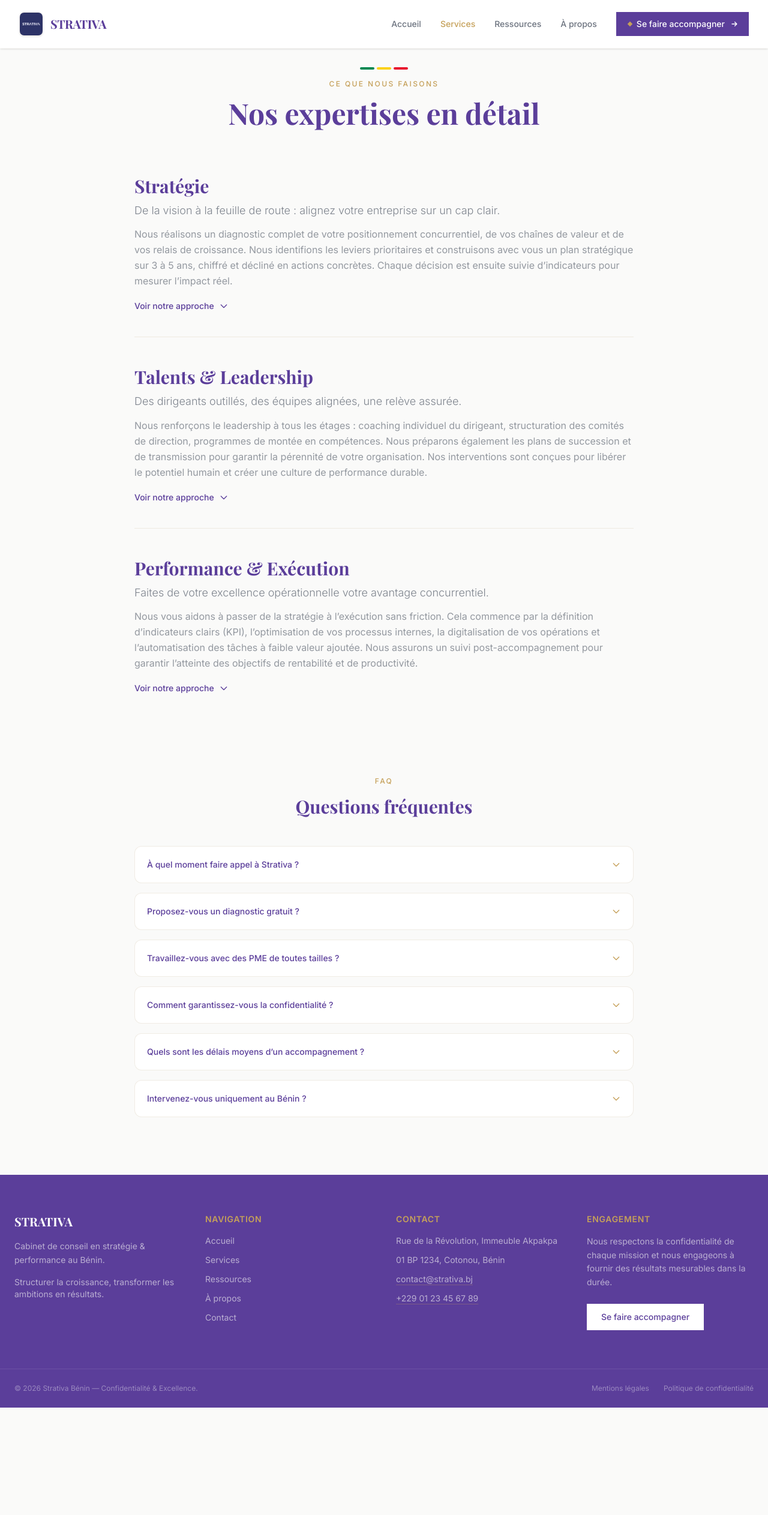
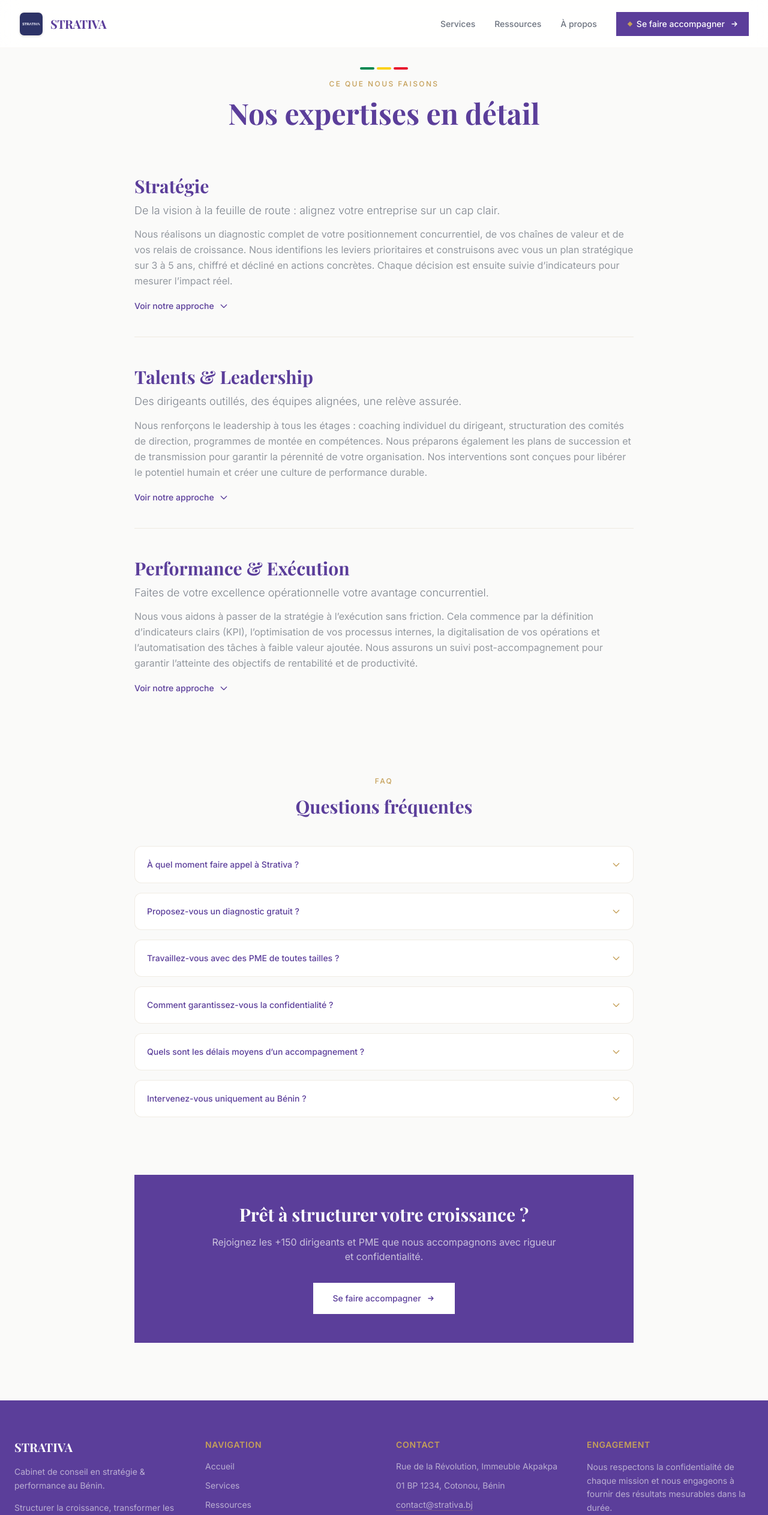
Before and after one commit to PATAWALA/STRATIVA-BENIN, a Next.js app: page /services in a window 1280 px wide. Shown: the top 2525 px of the page at 60% size. Before the commit the page ends 2346 px from the top, so only its background shows below. Built offline with nearby package versions, Linux system fonts and the light colour scheme; a web font is replaced by a local one.

Commit message:
1 update

```diff
--- a/src/app/ressources/page.tsx
+++ b/src/app/ressources/page.tsx
@@ -1,5 +1,6 @@
 import { articles } from '@/data/articles'
 import ArticleCard from '@/components/ArticleCard'
+import Link from 'next/link'
 
 export default function RessourcesPage() {
   return (
@@ -29,6 +30,25 @@ export default function RessourcesPage() {
             <ArticleCard key={article.id} article={article} />
           ))}
         </div>
+
+        {/* CTA */}
+        <div className="mt-20 bg-cream border border-champagne/60 py-10 px-6 sm:px-10 text-center">
+          <h2 className="text-2xl sm:text-3xl font-serif font-bold text-indigo mb-4">
+            Ces analyses vous parlent ?
+          </h2>
+          <p className="text-anthracite/60 text-sm sm:text-base max-w-xl mx-auto mb-8">
+            Nos experts vous accompagnent pour transformer ces insights en actions concrètes pour votre entreprise.
+          </p>
+          <Link
+            href="/contact"
+            className="inline-flex items-center gap-2 bg-indigo px-8 py-4 text-sm font-medium text-white hover:bg-indigo/90 transition-colors"
+          >
+            Se faire accompagner
+            <svg xmlns="http://www.w3.org/2000/svg" className="h-4 w-4" fill="none" viewBox="0 0 24 24" stroke="currentColor">
+              <path strokeLinecap="round" strokeLinejoin="round" strokeWidth={2} d="M13 7l5 5m0 0l-5 5m5-5H6" />
+            </svg>
+          </Link>
+        </div>
       </div>
     </main>
   )
--- a/src/app/services/page.tsx
+++ b/src/app/services/page.tsx
@@ -132,6 +132,25 @@ export default function ServicesPage() {
             ))}
           </div>
         </div>
+
+        {/* CTA global */}
+        <div className="mt-24 bg-indigo py-12 px-6 sm:px-12 text-center">
+          <h2 className="text-2xl sm:text-3xl font-serif font-bold text-white mb-4">
+            Prêt à structurer votre croissance ?
+          </h2>
+          <p className="text-cream/70 text-sm sm:text-base max-w-xl mx-auto mb-8">
+            Rejoignez les +150 dirigeants et PME que nous accompagnons avec rigueur et confidentialité.
+          </p>
+          <Link
+            href="/contact"
+            className="inline-flex items-center gap-2 bg-white text-indigo px-8 py-4 text-sm font-medium hover:bg-gold hover:text-white transition-colors"
+          >
+            Se faire accompagner
+            <svg xmlns="http://www.w3.org/2000/svg" className="h-4 w-4" fill="none" viewBox="0 0 24 24" stroke="currentColor">
+              <path strokeLinecap="round" strokeLinejoin="round" strokeWidth={2} d="M13 7l5 5m0 0l-5 5m5-5H6" />
+            </svg>
+          </Link>
+        </div>
       </div>
     </main>
   )
--- a/src/components/Header.tsx
+++ b/src/components/Header.tsx
@@ -1,45 +1,15 @@
 'use client'
 
-import { useState, useEffect } from 'react'
+import { useState } from 'react'
 import Link from 'next/link'
 import Image from 'next/image'
-import { usePathname } from 'next/navigation'
 
 export default function Header() {
-  const [isScrolled, setIsScrolled] = useState(false)
   const [mobileOpen, setMobileOpen] = useState(false)
-  const pathname = usePathname()
-  const isHomePage = pathname === '/'
-
-  useEffect(() => {
-    const handleScroll = () => setIsScrolled(window.scrollY > 20)
-    window.addEventListener('scroll', handleScroll)
-    handleScroll()
-    return () => window.removeEventListener('scroll', handleScroll)
-  }, [])
-
-  useEffect(() => {
-    document.body.style.overflow = mobileOpen ? 'hidden' : ''
-    return () => { document.body.style.overflow = '' }
-  }, [mobileOpen])
-
-  // Liens toujours en anthracite, sauf l'actif en or
-  const linkClass = (href: string) =>
-    `text-sm font-medium transition-colors duration-300 ${
-      pathname === href
-        ? 'text-gold'
-        : 'text-anthracite/70 hover:text-indigo'
-    }`
 
   return (
-    <header
-      className={`fixed top-0 left-0 right-0 z-50 transition-all duration-500 ${
-        isHomePage && !isScrolled
-          ? 'bg-transparent'
-          : 'bg-white/90 backdrop-blur-lg border-b border-champagne/20 shadow-sm'
-      }`}
-    >
-      <div className="max-w-7xl mx-auto px-6 lg:px-8 h-20 flex items-center justify-between">
+    <header className="fixed top-0 left-0 right-0 z-50 bg-white/85 backdrop-blur-lg border-b border-champagne/20 h-20">
+      <div className="max-w-7xl mx-auto px-6 lg:px-8 h-full flex items-center justify-between">
 
         {/* Logo + Nom */}
         <Link href="/" className="flex items-center gap-3 group">
@@ -58,18 +28,33 @@ export default function Header() {
           </span>
         </Link>
 
-        {/* Desktop Navigation */}
+        {/* Navigation desktop */}
         <nav className="hidden md:flex items-center gap-8">
-          <Link href="/" className={linkClass('/')}>Accueil</Link>
-          <Link href="/services" className={linkClass('/services')}>Services</Link>
-          <Link href="/ressources" className={linkClass('/ressources')}>Ressources</Link>
-          <Link href="/a-propos" className={linkClass('/a-propos')}>À propos</Link>
+          <Link
+            href="/services"
+            className="text-sm font-medium text-anthracite/70 hover:text-indigo transition-colors relative after:absolute after:bottom-0 after:left-0 after:h-[2px] after:w-0 after:bg-gold after:transition-all hover:after:w-full"
+          >
+            Services
+          </Link>
+          <Link
+            href="/ressources"
+            className="text-sm font-medium text-anthracite/70 hover:text-indigo transition-colors relative after:absolute after:bottom-0 after:left-0 after:h-[2px] after:w-0 after:bg-gold after:transition-all hover:after:w-full"
+          >
+            Ressources
+          </Link>
+          <Link
+            href="/a-propos"
+            className="text-sm font-medium text-anthracite/70 hover:text-indigo transition-colors relative after:absolute after:bottom-0 after:left-0 after:h-[2px] after:w-0 after:bg-gold after:transition-all hover:after:w-full"
+          >
+            À propos
+          </Link>
 
-          {/* CTA Button */}
+          {/* Bouton CTA avec animation de pulsation */}
           <Link
             href="/contact"
-            className="group relative inline-flex items-center gap-2 bg-indigo pl-5 pr-4 py-2.5 text-sm font-medium text-white overflow-hidden transition-all duration-300 hover:bg-indigo/90"
+            className="group relative inline-flex items-center gap-2 bg-indigo pl-5 pr-4 py-2.5 text-sm font-medium text-white overflow-hidden transition-all duration-300 hover:bg-indigo/90 animate-pulse-slow"
           >
+            {/* Liseré drapeau Bénin au survol */}
             <span className="absolute left-0 top-0 bottom-0 w-1 bg-gradient-to-b from-benin-green via-benin-yellow to-benin-red opacity-0 group-hover:opacity-100 transition-opacity duration-300" />
             <span className="relative w-1.5 h-1.5 bg-gold rotate-45 group-hover:scale-125 transition-transform duration-300" />
             <span>Se faire accompagner</span>
@@ -79,10 +64,10 @@ export default function Header() {
           </Link>
         </nav>
 
-        {/* Hamburger (mobile) */}
+        {/* Bouton hamburger mobile */}
         <button
           onClick={() => setMobileOpen(!mobileOpen)}
-          className="md:hidden relative w-8 h-8 flex items-center justify-center text-indigo z-50"
+          className="md:hidden relative w-8 h-8 flex items-center justify-center text-indigo"
           aria-label="Menu"
         >
           <div className="flex flex-col gap-1.5">
@@ -93,30 +78,51 @@ export default function Header() {
         </button>
       </div>
 
-      {/* Mobile Menu Fullscreen */}
-      <div
-        className={`md:hidden fixed inset-0 z-40 bg-white/95 backdrop-blur-xl transition-all duration-500 ease-in-out ${
-          mobileOpen ? 'opacity-100 pointer-events-auto' : 'opacity-0 pointer-events-none'
-        }`}
-        style={{ top: 0 }}
+      {/* Menu mobile */}
+      <div className={`md:hidden fixed inset-x-0 top-20 bg-white/95 backdrop-blur-lg border-b border-champagne/20 shadow-lg transition-all duration-500 ease-in-out ${mobileOpen ? 'max-h-screen opacity-100' : 'max-h-0 opacity-0 pointer-events-none'}`}>
+        <div className="px-6 py-8 space-y-6 text-center">
+          <Link
+            href="/services"
+            onClick={() => setMobileOpen(false)}
+            className="block text-lg font-medium text-indigo hover:text-gold transition-colors"
           >
-        <div className="flex flex-col items-center justify-center h-full px-6">
-          <nav className="space-y-8 text-center">
-            <Link href="/" onClick={() => setMobileOpen(false)} className="block text-3xl font-serif font-bold text-indigo hover:text-gold transition-colors">Accueil</Link>
-            <Link href="/services" onClick={() => setMobileOpen(false)} className="block text-3xl font-serif font-bold text-indigo hover:text-gold transition-colors">Services</Link>
-            <Link href="/ressources" onClick={() => setMobileOpen(false)} className="block text-3xl font-serif font-bold text-indigo hover:text-gold transition-colors">Ressources</Link>
-            <Link href="/a-propos" onClick={() => setMobileOpen(false)} className="block text-3xl font-serif font-bold text-indigo hover:text-gold transition-colors">À propos</Link>
+            Services
+          </Link>
+          <Link
+            href="/ressources"
+            onClick={() => setMobileOpen(false)}
+            className="block text-lg font-medium text-indigo hover:text-gold transition-colors"
+          >
+            Ressources
+          </Link>
+          <Link
+            href="/a-propos"
+            onClick={() => setMobileOpen(false)}
+            className="block text-lg font-medium text-indigo hover:text-gold transition-colors"
+          >
+            À propos
+          </Link>
           <Link
             href="/contact"
             onClick={() => setMobileOpen(false)}
-              className="inline-flex items-center justify-center gap-2 bg-indigo px-8 py-4 text-lg font-medium text-white hover:bg-indigo/90 transition-colors mt-8"
+            className="inline-flex items-center justify-center gap-2 bg-indigo px-6 py-3 text-sm font-medium text-white hover:bg-indigo/90 transition-colors"
           >
             <span className="w-1.5 h-1.5 bg-gold rotate-45" />
             Se faire accompagner
           </Link>
-          </nav>
         </div>
       </div>
+
+      {/* Animation de pulsation pour le bouton */}
+      <style jsx>{`
+        @keyframes pulse-slow {
+          0%, 100% { transform: scale(1); }
+          50% { transform: scale(1.02); }
+        }
+        .animate-pulse-slow {
+          animation: pulse-slow 3s ease-in-out infinite;
+        }
+      `}</style>
     </header>
   )
 }
```
Lines whose indentation alone changed are shown as unchanged.
